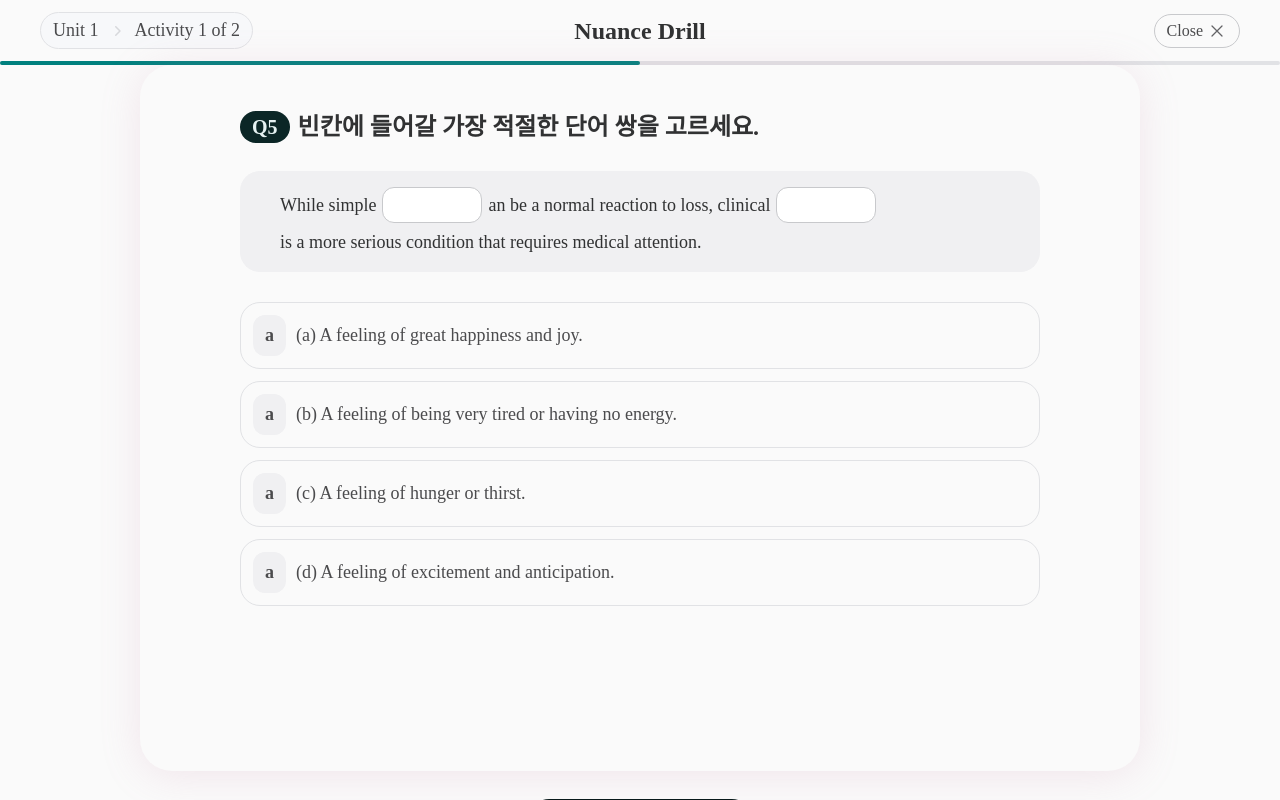
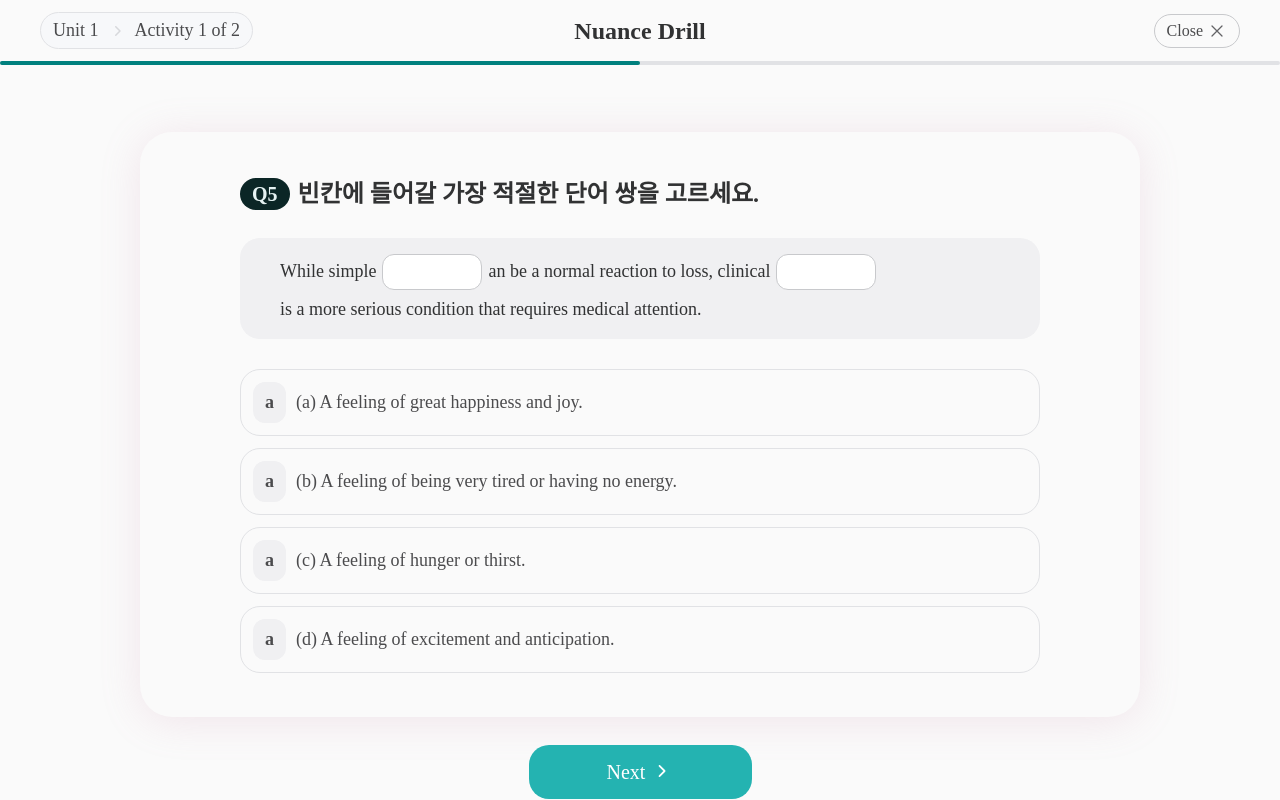
Before and after one commit to RevolutionaryWarrior/chungdam-academy-sample, a React (Vite) app: page / in a window 1280 px wide. Built offline with nearby package versions, Linux system fonts and the light colour scheme.

Commit message:
style: multipleChocie next button 디자인 수정 svg 파일 fill current 지정

```diff
--- a/src/components/Common/Header.tsx
+++ b/src/components/Common/Header.tsx
@@ -21,7 +21,7 @@ export default function Header({ title, max = 2 }: Props) {
         <div className="flex items-center gap-2">
           <span className="flex items-center gap-2 rounded-[99px] border border-[#E1E2E5] bg-[#F7F8FA] px-3 py-1 text-[18px] text-[#4B4B4D]">
             Unit 1
-            <ChevronRightIcon width={20} height={20} />
+            <ChevronRightIcon className="size-5 fill-[#D7D8DB]" />
             Activity {progress} of {max}
           </span>
         </div>
--- a/src/components/MultipleChoice/MultipleChoice.tsx
+++ b/src/components/MultipleChoice/MultipleChoice.tsx
@@ -1,4 +1,5 @@
 import { useProgressStore } from '@/store';
+import ChevronRightIcon from '@icons/chevron-right.svg?react';
 
 const DATA = {
   questionNumber: 'Q5',
@@ -25,7 +26,7 @@ export default function MultipleChoice() {
   return (
     <div className="flex h-[100%] w-full flex-col items-center justify-center">
       <div
-        className="h-[726px] w-[1000px] rounded-[32px] px-[100px] pt-11"
+        className="max-h-[726px] w-[1000px] rounded-[32px] px-[100px] py-11"
         style={{
           boxShadow: '0 4px 40px 0 rgba(199, 135, 166, 0.18)',
         }}
@@ -74,9 +75,10 @@ export default function MultipleChoice() {
       </div>
       <button
         onClick={onClickNext}
-        className="my-3 mt-7 w-[223px] cursor-pointer rounded-[20px] bg-[#08191A] px-5 py-3 text-[20px] font-[500] text-[#DDF0F0] transition-all duration-300 hover:scale-105 hover:bg-[#0A1F20] hover:shadow-lg hover:shadow-[#08191A]/20 active:scale-95"
+        className="mt-7 flex w-[223px] cursor-pointer items-center justify-center gap-1 rounded-[20px] bg-[#24B3B1] px-5 py-3 text-[20px] font-[500] text-white transition-all duration-300 hover:scale-105 hover:shadow-lg hover:shadow-[#08191A]/20 active:scale-95"
       >
         <span>Next</span>
+        <ChevronRightIcon className="relative bottom-[1px] size-6 fill-white" />
       </button>
     </div>
   );
```
Also changed, not shown: src/assets/icons/chevron-right.svg.
